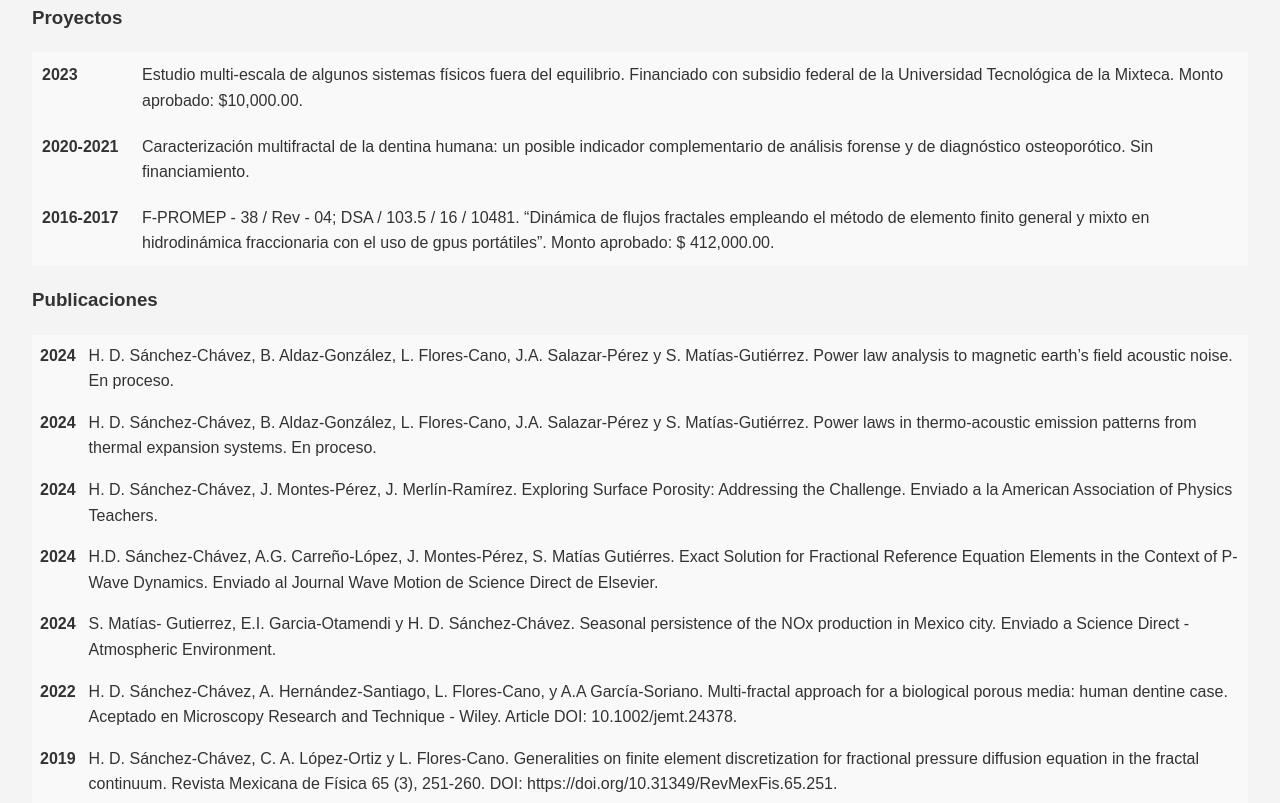
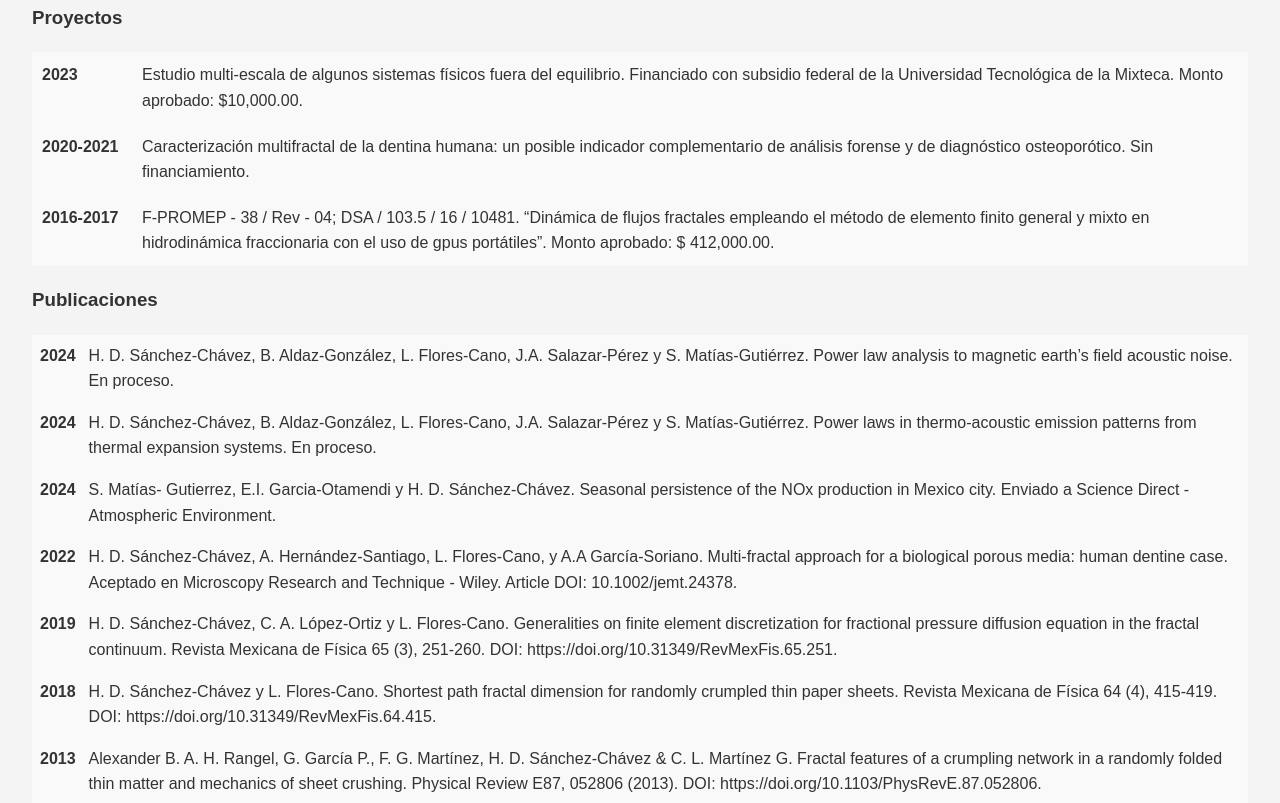
Before and after one commit to HChavez1978/HChavez1978.github.io, a plain HTML site: page investigacion.html in a window 1280 px wide. Shown: the part 416-1219 px from the top of the page. Drawn offline with Linux system fonts and the light colour scheme.

Commit message:
Update investigacion.html

```diff
--- a/investigacion.html
+++ b/investigacion.html
@@ -53,13 +53,10 @@
                     <td>H. D. Sánchez-Chávez, B. Aldaz-González, L. Flores-Cano, J.A. Salazar-Pérez y S. Matías-Gutiérrez. Power laws in thermo-acoustic emission patterns from thermal expansion systems. En proceso.</td>
                 </tr>
                 <tr>
-                    <td><b>2024</b></td>
+                  <!--  <td><b>2024</b></td>
                     <td>H. D. Sánchez-Chávez, J. Montes-Pérez, J. Merlín-Ramírez. Exploring Surface Porosity: Addressing the Challenge. Enviado a la American Association of Physics Teachers.</td>
-                </tr>
+                </tr> -->
                 <tr>
-                    <td><b>2024</b></td>
-                    <td>H.D. Sánchez-Chávez, A.G. Carreño-López, J. Montes-Pérez, S. Matías Gutiérres. Exact Solution for Fractional Reference Equation Elements in the Context of P-Wave Dynamics. Enviado al Journal Wave Motion de Science Direct de Elsevier.</td>
-                </tr>
                 <tr>
                     <td><b>2024</b></td>
                     <td>S. Matías- Gutierrez, E.I. Garcia-Otamendi y H. D. Sánchez-Chávez. Seasonal persistence of the NOx production in Mexico city. Enviado a Science Direct - Atmospheric Environment.</td>
```
